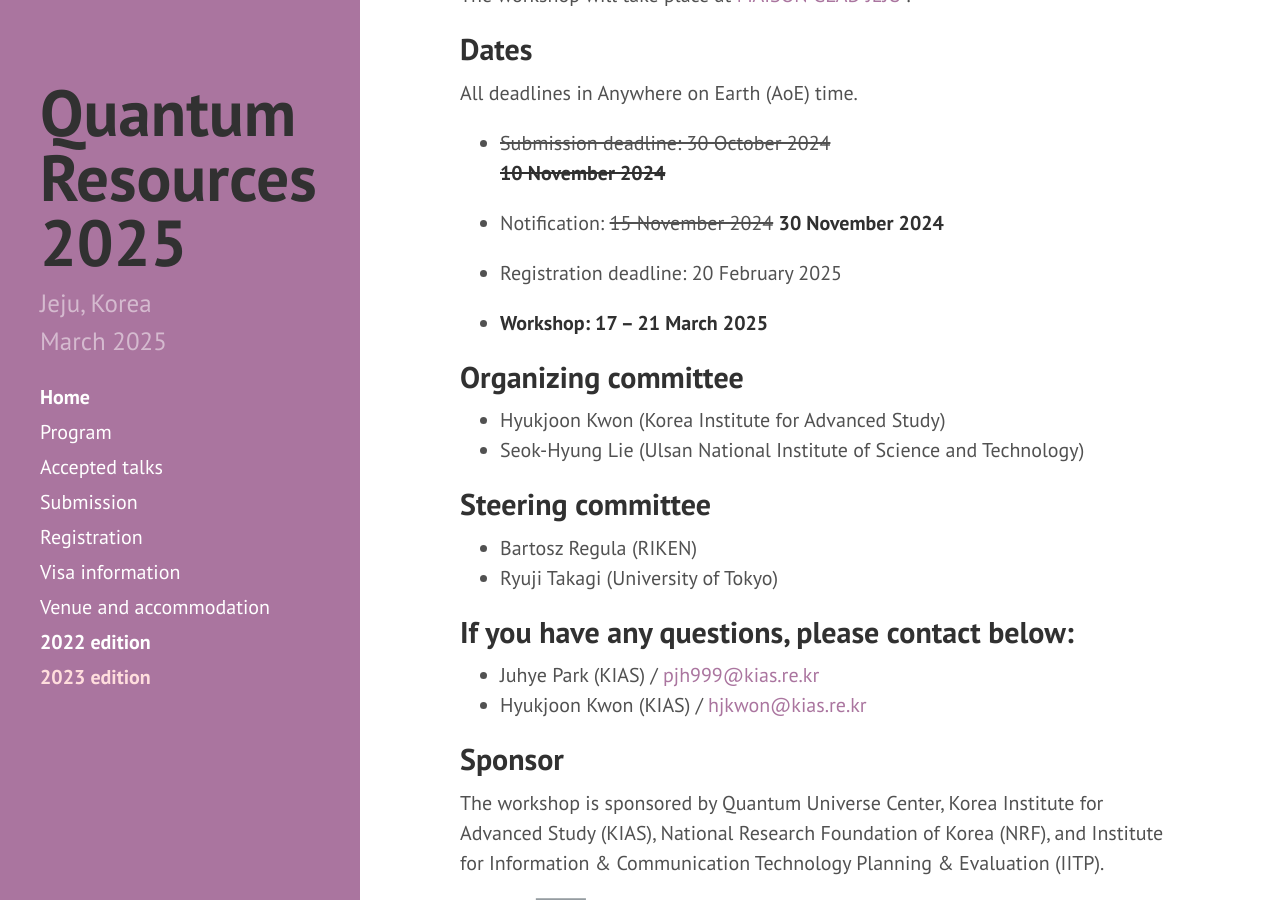
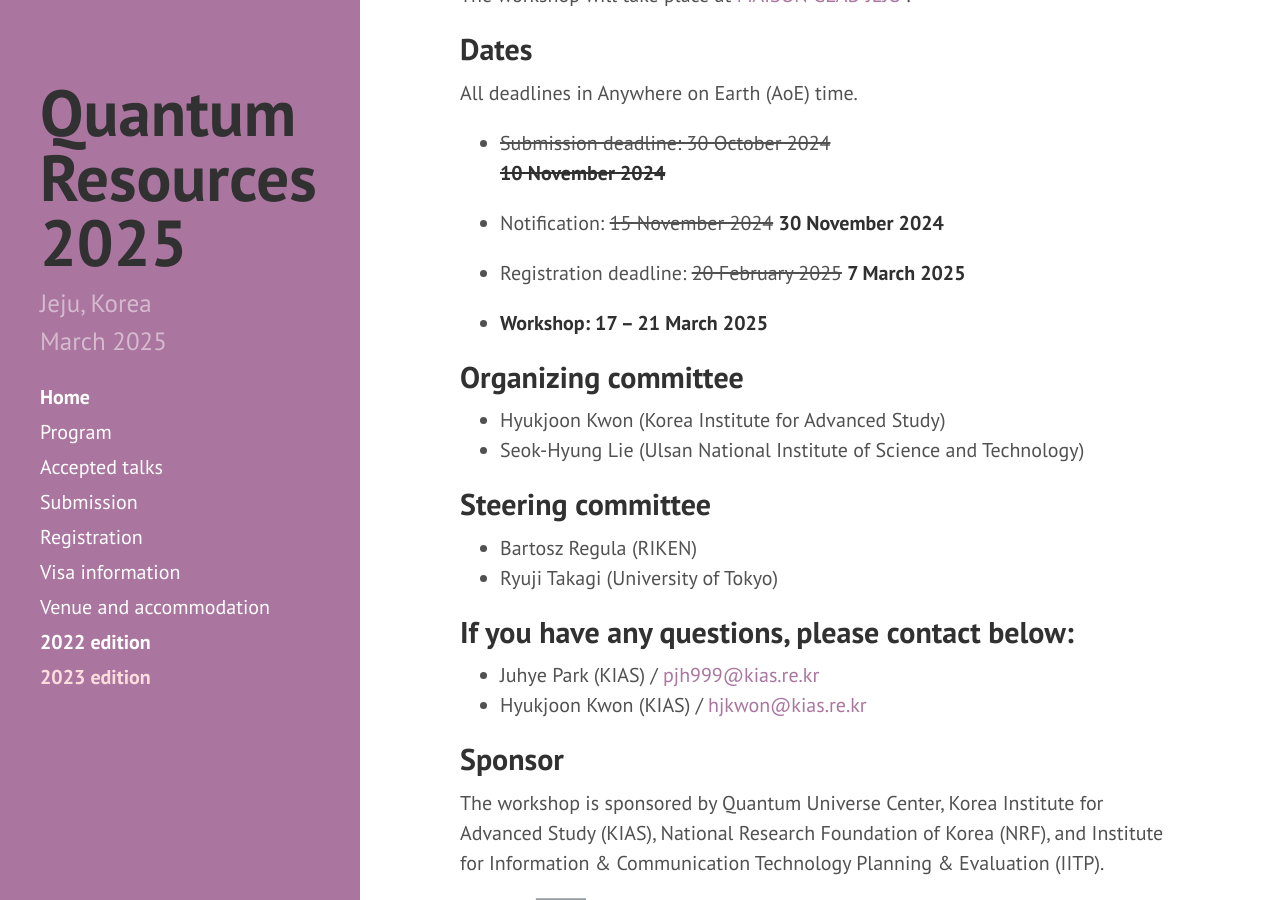
Before and after one commit to yeon-lee/yeon-lee.github.io, a Jekyll site: the page built from index.md, in a window 1280 px wide and 900 px high, scrolled down 1608 px. Built offline with Jekyll 4.4.1, drawn with Linux system fonts in a browser that asks for light colours; nearby versions of some CDN libraries.

Commit message:
Update index.md

```diff
--- a/index.md
+++ b/index.md
@@ -42,7 +42,7 @@
 
 * Notification: <s>15 November 2024</s> **30 November 2024**
 
-* Registration deadline: 20 February 2025
+* Registration deadline: <s>20 February 2025</s> **7 March 2025**
 
 * **Workshop: 17 &ndash; 21 March 2025**
 
```
